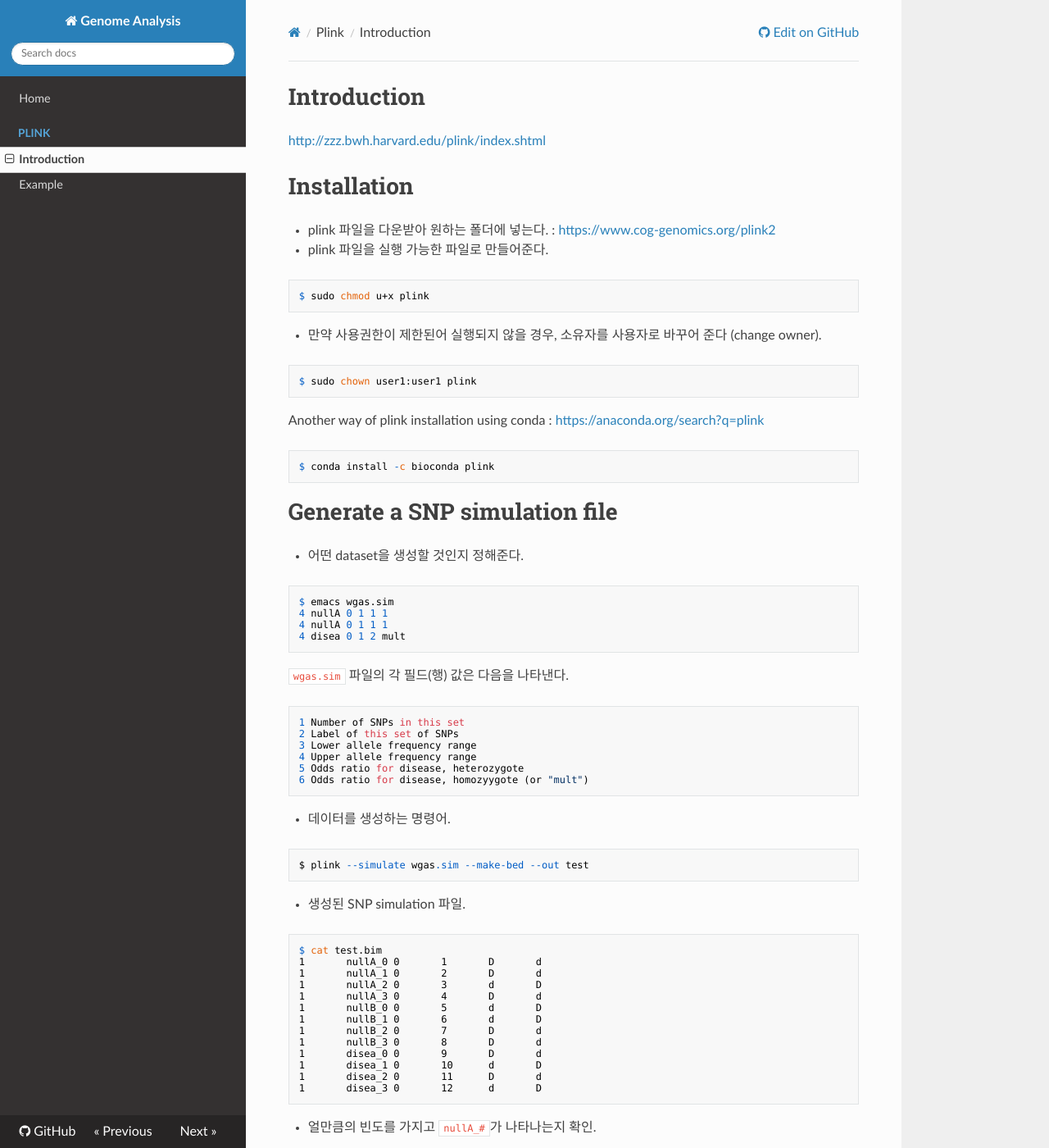
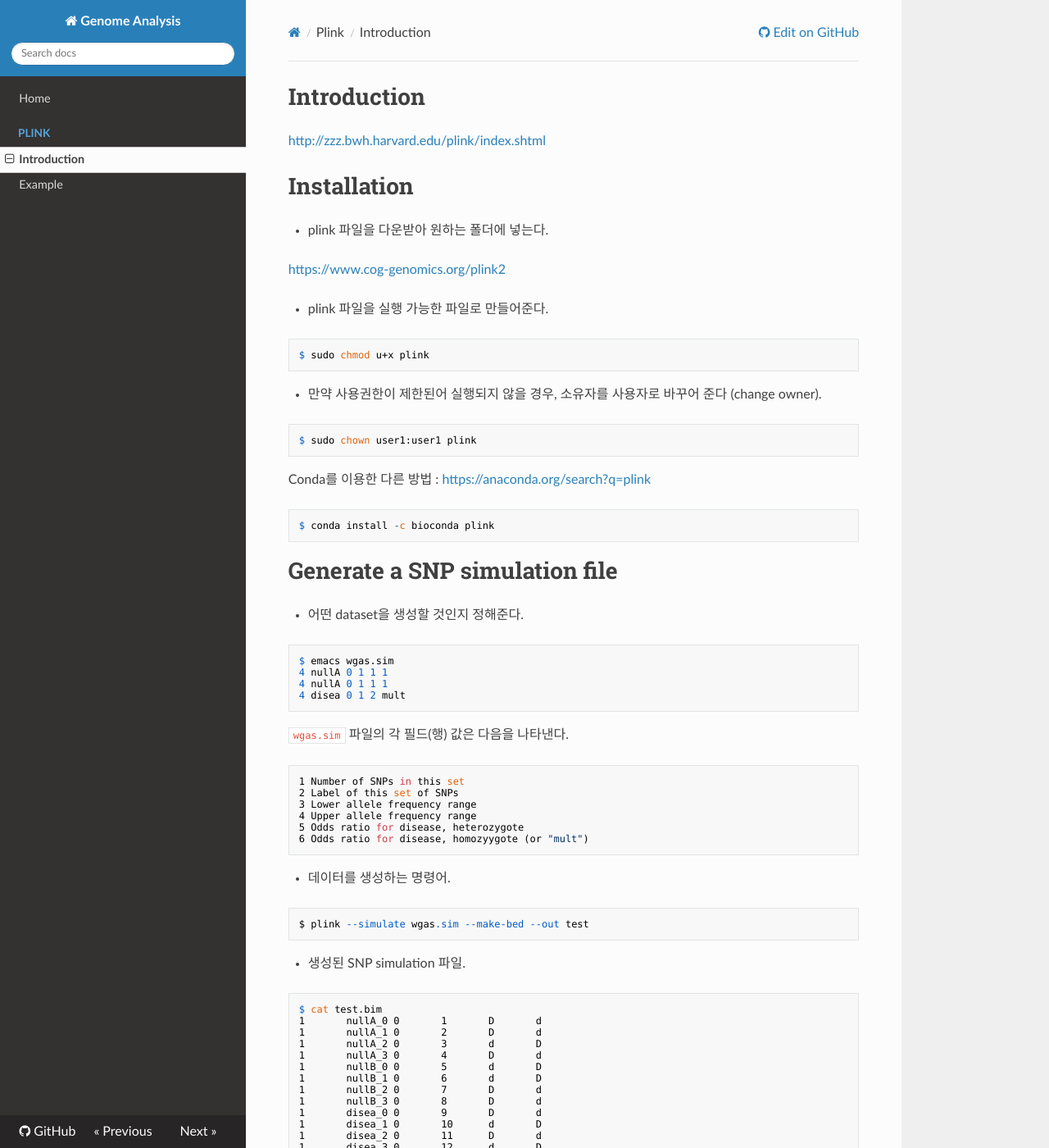
Before and after one commit to WonyoungCho/plink, an MkDocs documentation site: the page built from docs/plink_int.md, in a window 1280 px wide and 1400 px high. Shown: the whole window at 82% size. Built offline with MkDocs 1.6.1, drawn with Linux system fonts in a browser that asks for light colours; nearby versions of some CDN libraries; old or Windows-style settings are respelled for this version of MkDocs.

Commit message:
Update plink_int.md

````diff
--- a/docs/plink_int.md
+++ b/docs/plink_int.md
@@ -4,7 +4,9 @@
 
 # Installation
 
-- plink 파일을 다운받아 원하는 폴더에 넣는다. : <a href="https://www.cog-genomics.org/plink2" target="_blank"> https://www.cog-genomics.org/plink2 </a>
+- plink 파일을 다운받아 원하는 폴더에 넣는다.
+
+<a href="https://www.cog-genomics.org/plink2" target="_blank"> https://www.cog-genomics.org/plink2 </a>
 
 - plink 파일을 실행 가능한 파일로 만들어준다.
 ```
@@ -16,7 +18,7 @@
 $ sudo chown user1:user1 plink
 ```
 
-Another way of plink installation using conda : <a href="https://anaconda.org/search?q=plink" target="_blank"> https://anaconda.org/search?q=plink </a>
+Conda를 이용한 다른 방법 : <a href="https://anaconda.org/search?q=plink" target="_blank"> https://anaconda.org/search?q=plink </a>
 ```
 $ conda install -c bioconda plink
 ```
@@ -30,7 +32,7 @@
 4 disea 0 1 2 mult
 ```
 `wgas.sim` 파일의 각 필드(행) 값은 다음을 나타낸다.
-```
+```sh
 1 Number of SNPs in this set
 2 Label of this set of SNPs
 3 Lower allele frequency range
````
